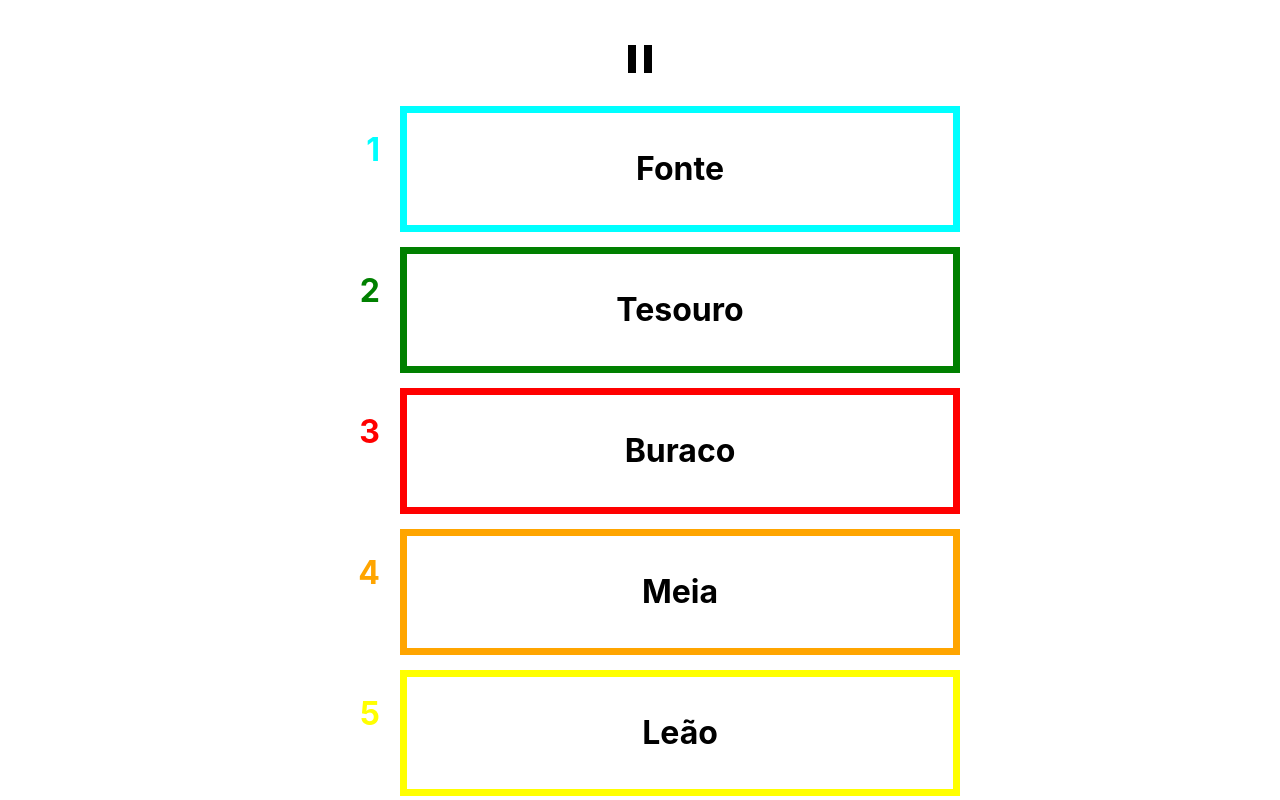
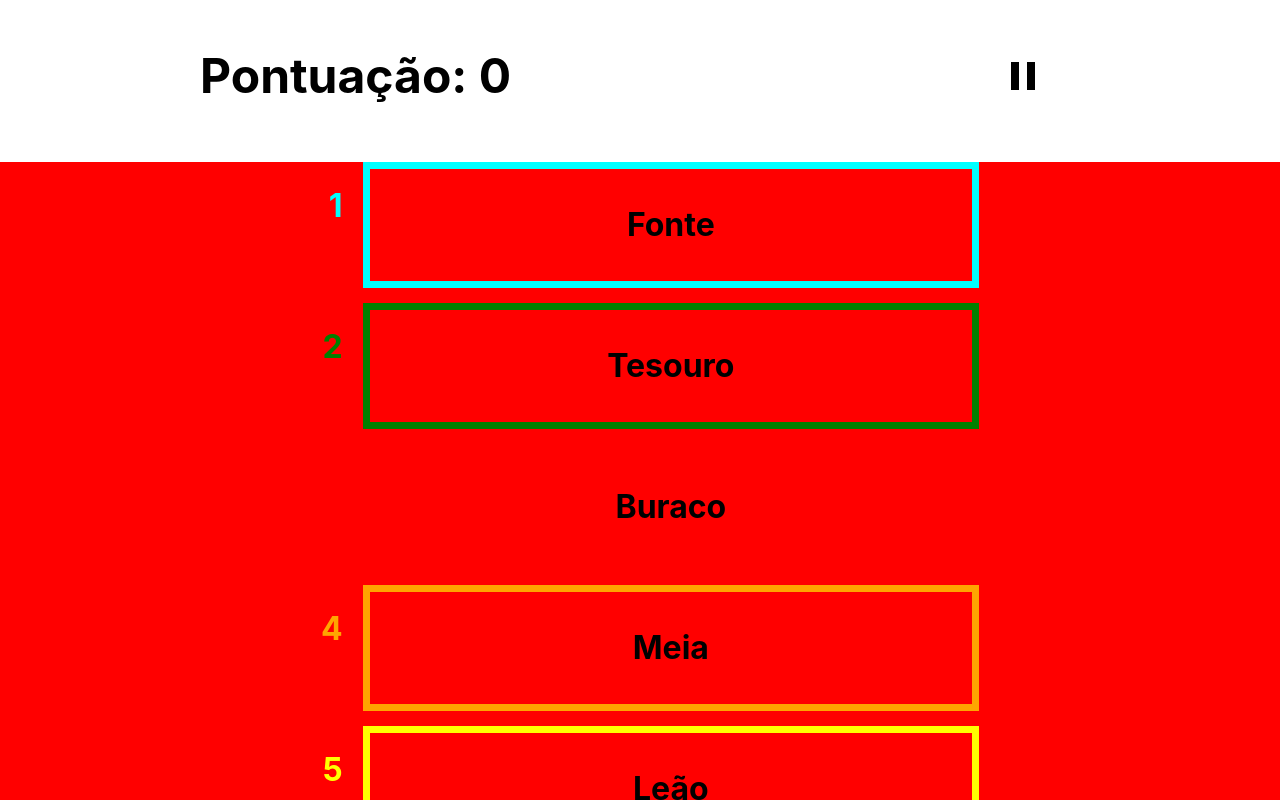
Before and after one commit to fanboy-coder/just-one, a React (Vite) app: page / in a window 1280 px wide. Both pictures are taken after a click on the button "Novo jogo". Shown: the top 800 px of the page. Built offline with nearby package versions, Linux system fonts and the light colour scheme.

Commit message:
Working on CSS

```diff
--- a/src/App.css
+++ b/src/App.css
@@ -22,10 +22,7 @@ html {
 }
 
 .homescreen {
-	display: flex;
-	flex-direction: column;
-	justify-content: center;
-	align-items: center;
+	display: grid;
 	gap: 10px;
 	height: 100vh;
 	margin: 0;
@@ -49,22 +46,6 @@ html {
 	flex-direction: column;
 	justify-content: center;
 	overflow: hidden;
-}
-
-.overlay {
-	display: none;
-	position: fixed;
-	top: 0;
-	left: 0;
-	width: 100%;
-	height: 100%;
-	background: rgba(0, 0, 0, 0.5);
-}
-
-.overlay.open {
-	display: flex;
-	align-items: center;
-	justify-content: center;
 }
 
 .modal-top {
@@ -102,42 +83,54 @@ html {
 }
 
 .play-area {
-	display: flex;
-	flex-direction: column;
-	align-items: center;
-	justify-content: center;
+	display: grid;
+	grid-template-rows: repeat(3, 1fr);
 	min-height: 100vh;
 	margin: 0;
-	min-width: 100vw;
-	max-width: 100%;
 	gap: 10px;
 }
 
 .counter-area {
-	display: flex;
-	align-items: center;
-	justify-content: center;
+	/* display: none; */
+	display: grid;
+	grid-template-columns: repeat(2, 1fr);
+}
+
+.score-area {
+	grid-column: 1;
+	width: 80%;
+	margin: 0px 200px;
+}
+
+.pause-area {
+	grid-column: 2;
+	width: 100%;
+	position: absolute;
+	right: 32px;
+	width: 50px;
+	height: 50px;
+	margin: 0px 200px;
 }
 
 .words-area {
-	display: flex;
-	flex-direction: column;
-	min-width: 50%;
+	display: grid;
+	justify-content: center;
+	background-color: red;
 	gap: 15px;
 }
 
 .buttons-area {
-	display: flex;
+	display: grid;
+	grid-template-columns: repeat(3, 1fr);
 	background-color: red;
-	min-height: 15vh;
-	max-width: 90%;
 }
 
-.grid {
+.word {
 	display: grid;
-	grid-template-columns: 1fr 7fr;
+	grid-template-columns: 1fr 10fr;
 	font-weight: bolder;
 	margin: 0;
+	width: 100%;
 }
 
 .category {
@@ -181,11 +174,11 @@ p {
 
 /*buttons*/
 .constraint {
-	width: 400px;
 	border: 1px;
+	display: flex;
 	align-items: center;
 	justify-content: center;
-	display: flex;
+	width: 100%;
 }
 
 button {
@@ -313,6 +306,13 @@ button {
 		padding: .75rem 3rem;
 		font-size: 1.25rem;
 	}
+
+	.counter-area,
+	.pause-area {
+		display: flex;
+		align-items: center;
+		justify-content: center;
+	}
 }
 
 .close {
--- a/src/components/Category.jsx
+++ b/src/components/Category.jsx
@@ -4,7 +4,7 @@ export default function Category(props) {
 
 	return(
 		<>
-		<div className="grid" >
+		<div className="word" >
 			<div className="number"id={props.color}>{props.number}</div>
 			<div className="category" id={props.color}><p>{props.word}</p></div>
 		</div>
--- a/src/components/Counter.jsx
+++ b/src/components/Counter.jsx
@@ -3,7 +3,9 @@ import React from "react";
 export default function Counter({score}) {
 	return(
 		<>
+		<div className="score-area">
 		<h2>Pontuação: {score}</h2>
+		</div>
 		</>
 	)
 }
--- a/src/components/Game.jsx
+++ b/src/components/Game.jsx
@@ -10,7 +10,7 @@ import { mdiPause } from '@mdi/js';
 
 function Game() {
 
-	const [key,setKey] = useState(0);
+	const [key, setKey] = useState(0);
 
 	const initialState = {
 		words: [],
@@ -82,7 +82,7 @@ function Game() {
 		setScore(initialState.score);
 		setMessage(initialState.message);
 		setIsOpen(initialState.isOpen);
-		setKey(prevKey => prevKey +1);
+		setKey(prevKey => prevKey + 1);
 	}
 
 	useEffect(() => {
@@ -118,12 +118,10 @@ function Game() {
 	return (
 		<div className='play-area'>
 			<div className='counter-area'>
-				<Counter score={score }/>
-			</div>
-			<div>
-				<span>
-				<Icon path={mdiPause} size={1} onClick={()=>setIsOpen(true)}/>
-				</span>
+				<Counter score={score} />
+				<div className='pause-area'>
+					<Icon path={mdiPause} size={1} onClick={() => setIsOpen(true)} />
+				</div>
 			</div>
 			<div className='words-area'>
 				<Category number="1" color="blue" word={blue} />
@@ -140,7 +138,7 @@ function Game() {
 			<NextModal
 				open={isOpen}
 				onClose={() => setIsOpen(false)}
-				resetMessage={() =>setMessage(initialState.message)}
+				resetMessage={() => setMessage(initialState.message)}
 				reset={() => resetGame()}
 				message={message}
 				score={score}
```
